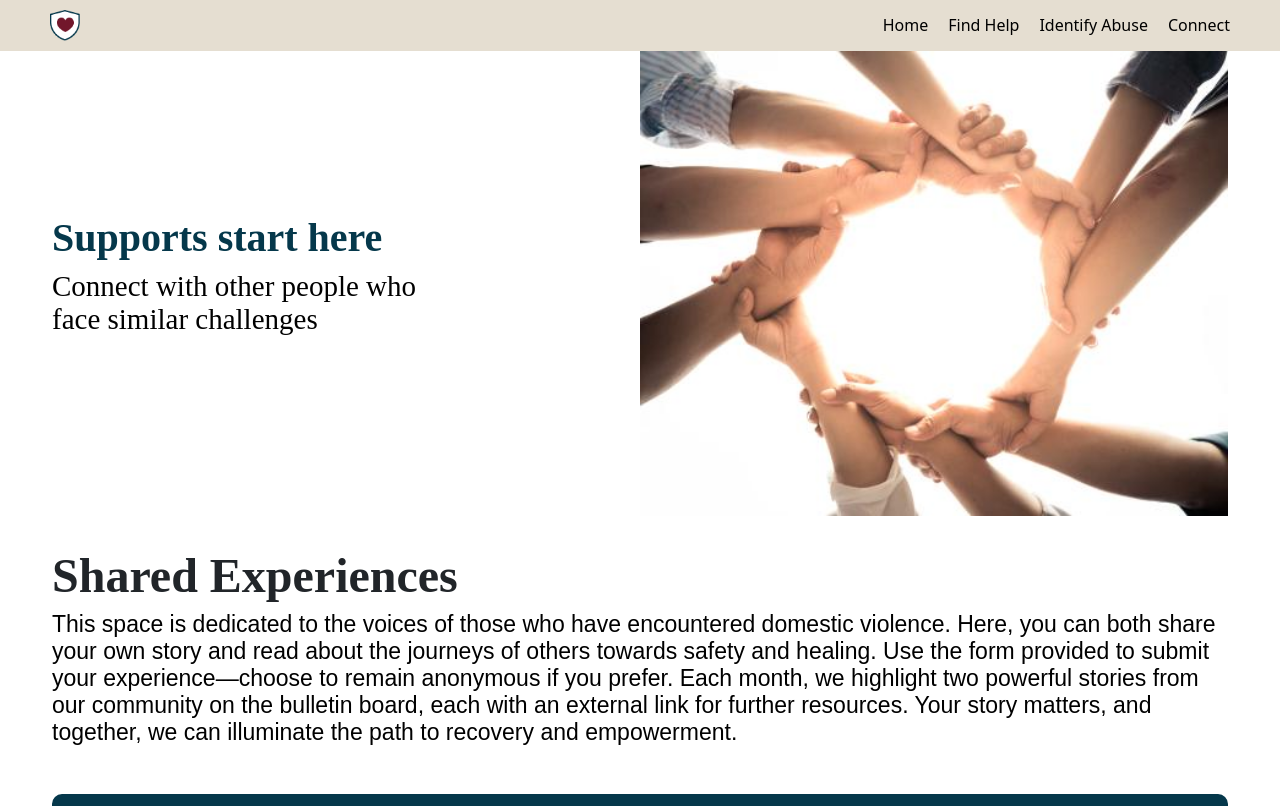
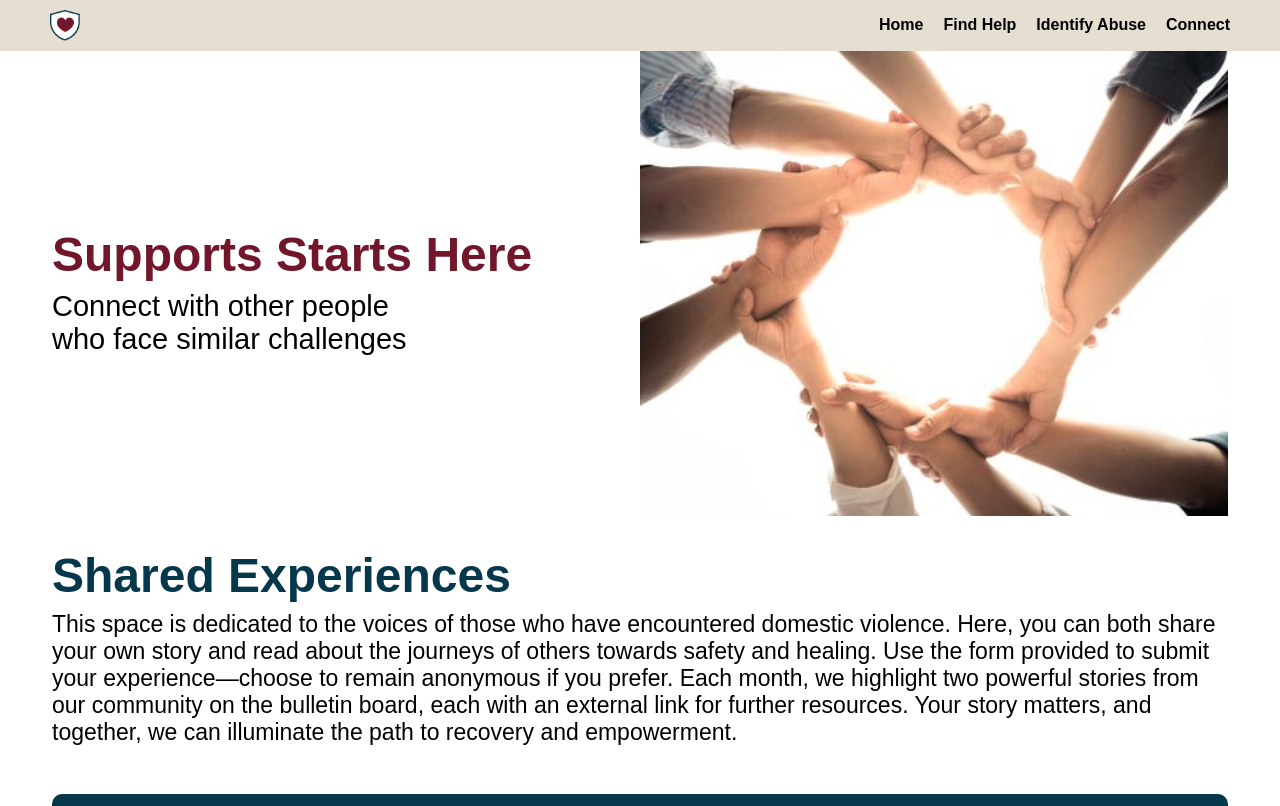
Before and after one commit to UW-INFO442-SP24/ui-unicorns, a React (Create React App) app: page /connect in a window 1280 px wide. Shown: the top 806 px of the page. Built offline with nearby package versions, Linux system fonts and the light colour scheme.

Commit message:
styling/font update

```diff
--- a/src/App.js
+++ b/src/App.js
@@ -13,10 +13,11 @@ export default function App() {
       <div>
         <NavBar />
         <Routes>
-          <Route path="/" element={<Home />} />
-          <Route path="/FindHelp" element={<FindHelp />} />
-          <Route path="/Identify" element={<Identify />} />
-          <Route path="/Connect" element={<Connect />} />
+          <Route path="" element={<Home />} />
+          <Route path="/home" element={<Home />} />
+          <Route path="/findhelp" element={<FindHelp />} />
+          <Route path="/identify" element={<Identify />} />
+          <Route path="/connect" element={<Connect />} />
           <Route path="/identifyexamples" element={<IdentifyExamples />} />
         </Routes>
       </div>
--- a/src/components/Connect/connect.css
+++ b/src/components/Connect/connect.css
@@ -17,7 +17,7 @@
 }
 
 .hero h1 {
-  font-family: "Lora", serif;
+  font-family: 'Montserrat', sans-serif;
   font-size: 40px;
   color: #05384B;
   font-weight: bold;
@@ -73,7 +73,7 @@ p {
 }
 
 h2 {
-  font-family: "Arial", sans-serif;
+  font-family: 'Montserrat', sans-serif;
 }
 
 .board {
@@ -100,7 +100,7 @@ h2 {
   background-color: white;
   margin: auto;
   width: 269.042px;
-  height:239px;
+  height: 239px;
 }
 
 .pin {
@@ -165,14 +165,14 @@ h2 {
   height: 170px;
 }
 
-.group-info{
+.group-info {
   margin-left: 50px;
   width: 60%;
   align-self: center;
 }
 
 .groups h2 {
-  font-family: 'Arial', sans-serif;
+  font-family: 'Montserrat', sans-serif;
   font-size: 23px;
   font-style: normal;
   font-weight: 600;
@@ -188,7 +188,7 @@ h2 {
 .learn {
   border-radius: 17px;
   border: none;
-  font-family: "Arial", sans-serif;
+  font-family: 'Montserrat', sans-serif;
   font-size: 20px;
   font-style: normal;
   font-weight: 700;
@@ -207,7 +207,21 @@ a {
   text-decoration: none;
 }
 
-.hero-text h1,
-.hero-text p {
-  font-family: 'Lora' !important;
+.hero-text header,
+.hero-text p,
+.s-heading,
+.s-intro,
+.story,
+.but,
+.section3,
+.group-info, .s-heading header, .section3 header  {
+  font-family: 'Montserrat', sans-serif;
 }
+
+.s-heading header, .section3 header {
+  color: #05384B;
+}
+
+.hero-text header {
+  color: #72172B;
+}
--- a/src/components/Connect/connect.js
+++ b/src/components/Connect/connect.js
@@ -2,17 +2,21 @@ import React from 'react';
 import './connect.css';
 
 export default function Connect(props) {
-  return(
+  return (
+
+    <div className='connect-page'>
+
       <div class="container">
+
         <div class="hero">
           <div class="hero-text">
-        <h1>Supports start here</h1>
+            <header>Supports Starts Here</header>
             <p>Connect with other people who face similar challenges</p>
           </div>
-      <img src="/img/hands.jpeg" alt="Support group hands together" class="hero-image"/>
+          <img src="/img/hands.jpeg" alt="Support group hands together" class="hero-image" />
         </div>
 
-      <div>
+        <div class='s-heading'>
           <header>Shared Experiences</header>
           <p class="s-intro">
             This space is dedicated to the voices of those who have encountered domestic violence. Here, you can both share your own story and read about the journeys of others towards safety and healing. Use the form provided to submit your experience—choose to remain anonymous if you prefer. Each month, we highlight two powerful stories from our community on the bulletin board, each with an external link for further resources. Your story matters, and together, we can illuminate the path to recovery and empowerment.
@@ -46,7 +50,7 @@ export default function Connect(props) {
         </div>
 
         <div class="section3">
-        <header>Seattle Support Group</header>
+          <header>Seattle Support Groups</header>
           <p class="s-intro">
             Connect with Seattle's community support groups offering guidance, shared experiences, and a healing space. Click to find the right group for you.
           </p>
@@ -101,5 +105,10 @@ export default function Connect(props) {
         </div>
       </div>
 
+
+
+    </div >
+
+
   );
 }
--- a/src/components/FindHelp/findhelp.css
+++ b/src/components/FindHelp/findhelp.css
@@ -127,7 +127,6 @@
 }
 
 .marker-card li {
-    font-family: "Arial", sans-serif;
     font-size: 15px;
 }
 
@@ -146,3 +145,9 @@
         margin-top: 25px;
     }
 }
+
+.find-help-container, .map-title,
+.find-help-subtitle, .find-help-description, .card-body,
+.card-title {
+    font-family: 'Montserrat', sans-serif !important;
+}
--- a/src/components/Home/home.css
+++ b/src/components/Home/home.css
@@ -54,7 +54,7 @@
 
 .resource-description {
     color: #000;
-    font: 600 24px Montserrat, sans-serif;
+    font: 600 24px 'Montserrat', sans-serif;
 }
 
 .resource-action {
@@ -189,6 +189,7 @@
     text-align: center;
     color: #fff;
     font-size: 20px;
+    font-family: 'Montserrat', sans-serif;
 }
 
 .header-first,
@@ -206,6 +207,7 @@
 .text-second,
 .text-third {
     margin-top: 20px;
+    font-family: 'Montserrat';
 }
 
 .btn-first,
@@ -246,9 +248,10 @@
 .footer-heading {
     color: #72172B;
     font-size: 32px;
-    font-family: 'Lora';
+    font-family: 'Montserrat';
     font-weight: 600;
-    word-wrap: break-word
+    word-wrap: break-word;
+    margin-left: 20px;
 }
 
 .footer-text {
@@ -262,6 +265,7 @@
     flex-shrink: 0;
     align-self: center;
     margin-left: 20px;
+    margin-top: 30px;
 }
 
 .footer-image {
@@ -288,7 +292,7 @@
 .alert-text-third {
     color: #000;
     text-align: center;
-    font-family: 'Montserrat';
+    font-family: 'Montserrat', sans-serif;
     font-size: 16px;
     font-style: normal;
     font-weight: 400;
--- a/src/components/Home/home.js
+++ b/src/components/Home/home.js
@@ -67,7 +67,11 @@ export default function Home(props) {
                         <div class="content-box">
                             <h2 class="header-first">Is your relationship safe?</h2>
                             <p class="text-first"> Learn about domestic violence with statistics, expert insights and stories of survival. Explore resources on recognizing if you're experiencing abuse. </p>
-                            <button class="btn-first" tabindex="0">Find Resources</button>
+
+                            {/* Learn More button links to identify page */}
+                            <a href='/identify'>
+                            <button class="btn-first" tabindex="0">Learn More</button>
+                            </a>
                         </div>
                     </article>
 
@@ -76,7 +80,11 @@ export default function Home(props) {
                         <div class="content-box-second">
                             <h2 class="header-second">Need help finding local support groups?</h2>
                             <p class="text-second"> Search for confidential support groups in Seattle. These groups offer a safe space to connect with others who understand what you're going through. <br /><br /><br /> </p>
+
+                           {/* Find Support button links to connect page */}
+                           <a href='/connect'>
                             <button class="btn-second" tabindex="0">Find Support</button>
+                            </a>
                         </div>
                     </article>
 
@@ -86,9 +94,15 @@ export default function Home(props) {
                             <h2 class="header-third"> Support Others</h2>
                             <p class="text-third"> Learn more about how to help those experiencing abuse.
                                 Choose the best way for you to support victims and survivors of domestic violence. </p>
+
+                            {/* Get Started Here button links to external support pages */}
+                            <a href='https://www.thehotline.org/support-others/ways-to-support-a-domestic-violence-survivor/'>
                             <button class="btn-third" tabindex="0">Get Started Here</button>
+                            </a>
+
                         </div>
                     </article>
+
                 </div>
 
                 <br />
@@ -100,6 +114,7 @@ export default function Home(props) {
             <br />
             <br />
 
+            {/* Footer section of website */}
             <section className='home-footer'>
                 <div className="footer-content">
                     <h1 className='footer-heading'>Seattle Safe Haven: Your Path to Safety and Healing</h1>
--- a/src/components/Identify/identify.css
+++ b/src/components/Identify/identify.css
@@ -1,5 +1,8 @@
-.Identify body, h2, h1, p {
-    font-family: 'Arial';
+.Identify body,
+h2,
+h1,
+p {
+    font-family: 'Montserrat', sans-serif;
 }
 
 .Identify h1 {
@@ -115,3 +118,20 @@
     margin: 20px auto;
     width: 1000px;
 }
+
+.IdentifyButtons,
+.Physical,
+.Verbal,
+.Sexual,
+.Stalking,
+.Financial,
+.Spiritual,
+.IdentifyButton p,
+.Physical p,
+.Verbal p,
+.Sexual p,
+.Stalking p,
+.Financial p,
+.Spiritual p {
+    font-family: 'Montserrat', sans-serif;
+}
--- a/src/components/NavBar/navbar.css
+++ b/src/components/NavBar/navbar.css
@@ -1,6 +1,7 @@
  .navbar-container {
     display: flex;
     justify-content: space-between;
+    font-family: 'Montserrat', sans-serif;
     align-items: center;
     padding: 10px 50px;
     background-color: #E5DED1; /* Light-colored background */
@@ -13,7 +14,7 @@
 
 .navbar-links div {
     cursor: pointer;
-    font-family: 'Arial', sans-serif;
+    font-family: 'Montserrat', sans-serif;
     color: #333; /* Dark text color for contrast */
     padding: 5px 10px;
     transition: background-color 0.3s;
--- a/src/components/NavBar/navbar.js
+++ b/src/components/NavBar/navbar.js
@@ -5,13 +5,28 @@ import { Link } from 'react-router-dom';
 export default function Navbar(props) {
     return (
         <div className="navbar-container">
-            <img className="menu-icon"src="/img/website-icon.png"/>
+            <img className="menu-icon" src="/img/website-icon.png" />
 
             <div className="navbar-links">
-                <Link to="/home">Home</Link>
-                <Link to="/findhelp">Find Help</Link>
-                <Link to="/identify">Identify Abuse</Link>
-                <Link to="/connect">Connect</Link>
+                <Link to="/home">
+                    <strong>Home</strong>
+
+                </Link>
+
+                <Link to="/findhelp">
+                    <strong>Find Help</strong>
+                </Link>
+
+                <Link to="/identify">
+                    <strong>Identify Abuse</strong>
+
+                </Link>
+
+                <Link to="/connect">
+                    <strong>Connect</strong>
+
+                </Link>
+
             </div>
         </div>
     );
```
Lines whose indentation alone changed are shown as unchanged.
